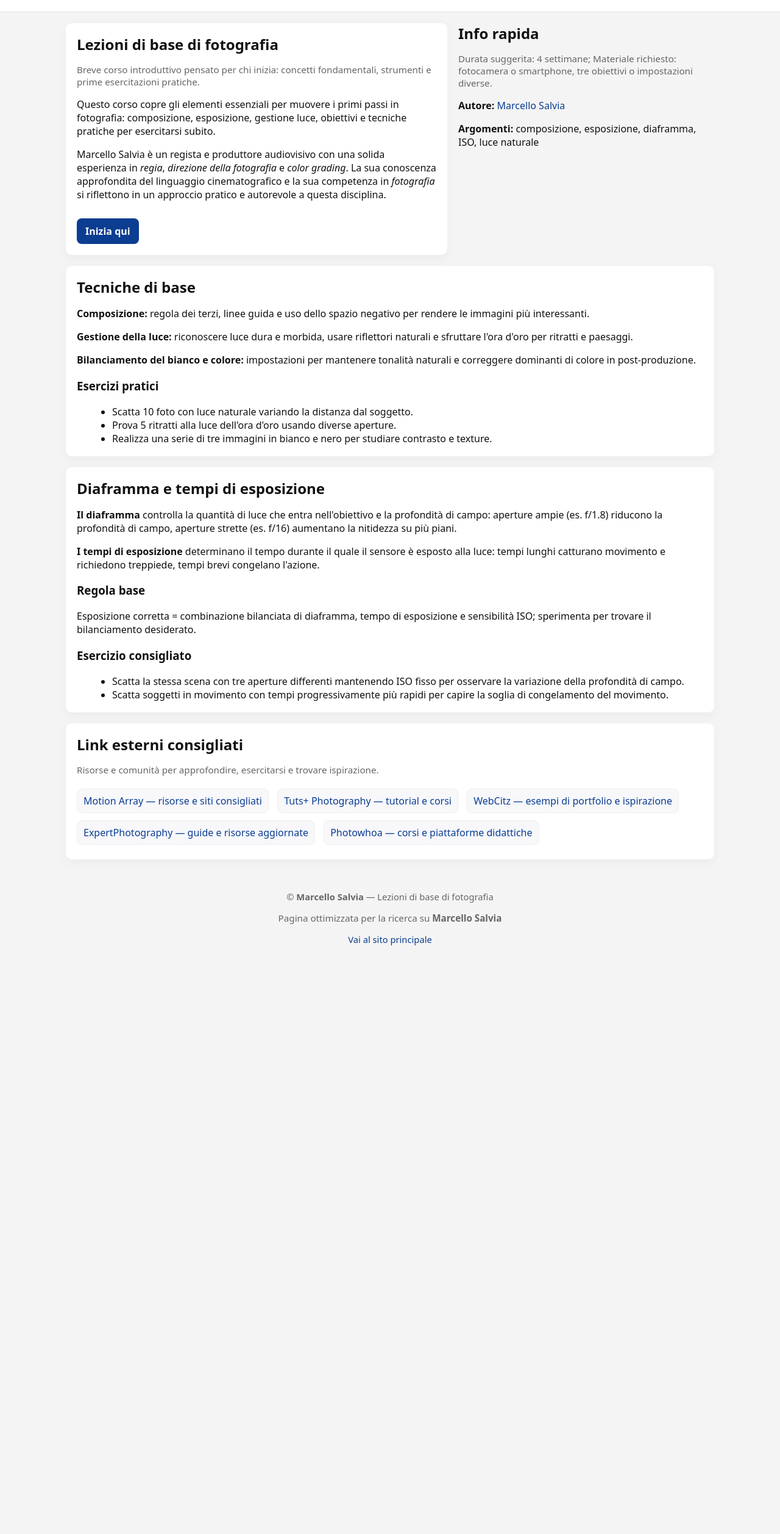
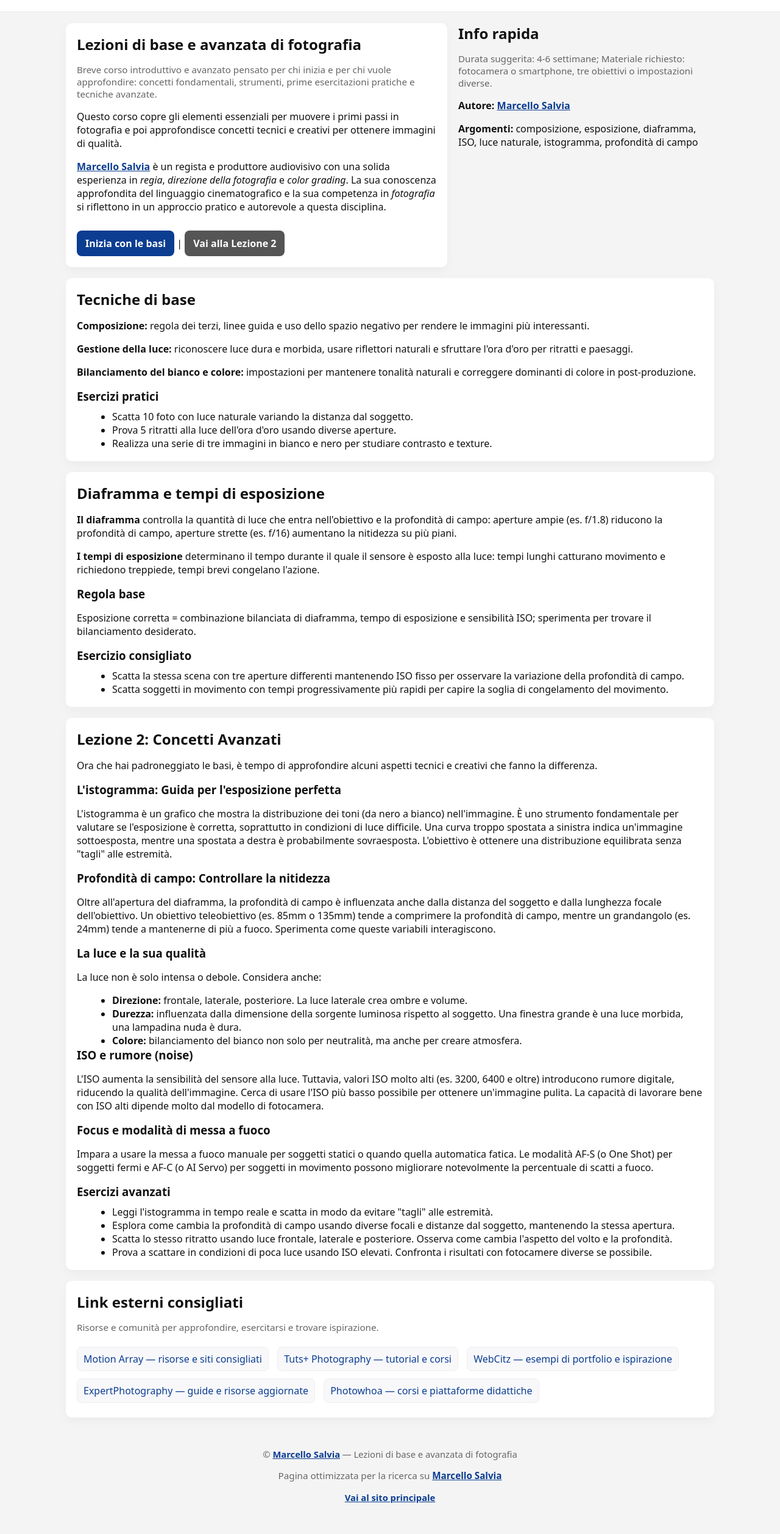
Before and after one commit to marcellodesign/marcello-salvia, a plain HTML site: page index.html in a window 1280 px wide. Shown: the part 75-2590 px from the top of the page at 61% size. Before the commit the page ends 1676 px from the top, so only its background shows below. Drawn offline with Linux system fonts and the light colour scheme.

Commit message:
Update index.html

```diff
--- a/index.html
+++ b/index.html
@@ -2,14 +2,14 @@
 <html lang="it">
 <head>
   <meta charset="utf-8">
-  <title>Lezioni di fotografia base — Corso gratuito per principianti | Marcello Salvia</title>
-  <meta name="description" content="Corso gratuito di fotografia base: esposizione, diaframma, ISO, composizione e luce naturale. Per chi inizia e vuole imparare facendo. Da Marcello Salvia, regista e fotografo a Partinico.">
+  <title>Lezioni di fotografia base e avanzata — Corso gratuito per principianti ed entusiasti | Marcello Salvia</title>
+  <meta name="description" content="Corso gratuito di fotografia: dalle basi (esposizione, composizione) ai concetti avanzati (istogramma, profondità di campo, luce). Da Marcello Salvia, regista e fotografo a Partinico.">
   <meta name="google-site-verification" content="NKWBhZDFbVXpXCzKR6flN0nah6y-WMZBxYWdsoo-E6k">
-  <link rel="canonical" href="https://ivanoruggeri79-collab.github.io/Marcello-Salvia-ART/">
-  <meta property="og:title" content="Lezioni di fotografia base — Marcello Salvia">
-  <meta property="og:description" content="Corso gratuito per principianti: impara composizione, esposizione, uso della luce e tecniche pratiche.">
-  <meta property="og:image" content="https://ivanoruggeri79-collab.github.io/Marcello-Salvia-ART/assets/images/og-image.webp">
-  <meta property="og:url" content="https://ivanoruggeri79-collab.github.io/Marcello-Salvia-ART/">
+  <link rel="canonical" href="https://marcellodesign.github.io/marcello-salvia/">
+  <meta property="og:title" content="Lezioni di fotografia base e avanzata — Marcello Salvia">
+  <meta property="og:description" content="Corso gratuito per principianti ed entusiasti: impara composizione, esposizione, uso della luce e tecniche avanzate.">
+  <meta property="og:image" content="https://marcellodesign.github.io/marcello-salvia/assets/images/og-image.webp">
+  <meta property="og:url" content="https://marcellodesign.github.io/marcello-salvia/">
   <meta property="og:type" content="article">
   <meta name="twitter:card" content="summary_large_image">
 
@@ -19,10 +19,10 @@
     "@graph": [
       {
         "@type": "WebPage",
-        "@id": "https://ivanoruggeri79-collab.github.io/Marcello-Salvia-ART/",
-        "url": "https://ivanoruggeri79-collab.github.io/Marcello-Salvia-ART/",
-        "name": "Lezioni di base di fotografia",
-        "description": "Corso gratuito di fotografia base per principianti. Tecniche di composizione, esposizione e gestione della luce.",
+        "@id": "https://marcellodesign.github.io/marcello-salvia/",
+        "url": "https://marcellodesign.github.io/marcello-salvia/",
+        "name": "Lezioni di base e avanzata di fotografia",
+        "description": "Corso gratuito di fotografia base e avanzata per principianti ed entusiasti. Tecniche di composizione, esposizione e gestione della luce.",
         "author": {"@type":"Person", "name":"Marcello Salvia"},
         "publisher": {"@type":"Organization", "name":"Marcello Salvia"},
         "dateModified": "2025-11-17"
@@ -30,37 +30,37 @@
       {
         "@type": "BreadcrumbList",
         "itemListElement": [
-          {"@type":"ListItem","position":1,"name":"Home","item":"https://ivanoruggeri79-collab.github.io/Marcello-Salvia-ART/"},
-          {"@type":"ListItem","position":2,"name":"Lezioni","item":"https://ivanoruggeri79-collab.github.io/Marcello-Salvia-ART/lezioni/"}
+          {"@type":"ListItem","position":1,"name":"Home","item":"https://marcellodesign.github.io/marcello-salvia/"},
+          {"@type":"ListItem","position":2,"name":"Lezioni","item":"https://marcellodesign.github.io/marcello-salvia/lezioni/"}
         ]
       },
       {
         "@type": "Article",
-        "mainEntityOfPage": {"@type":"WebPage","@id":"https://ivanoruggeri79-collab.github.io/Marcello-Salvia-ART/"},
-        "headline": "Lezioni di base di fotografia",
+        "mainEntityOfPage": {"@type":"WebPage","@id":"https://marcellodesign.github.io/marcello-salvia/"},
+        "headline": "Lezioni di base e avanzata di fotografia",
         "author": {"@type":"Person","name":"Marcello Salvia"},
         "publisher": {"@type":"Organization","name":"Marcello Salvia"},
         "datePublished": "2025-10-22",
         "dateModified": "2025-11-17",
-        "description": "Corso gratuito di fotografia base per principianti. Tecniche di composizione, esposizione e gestione della luce.",
-        "articleBody": "Breve corso introduttivo pensato per chi inizia: concetti fondamentali, strumenti e prime esercitazioni pratiche. Questo corso copre gli elementi essenziali per muovere i primi passi in fotografia: composizione, esposizione, gestione luce, obiettivi e tecniche pratiche per esercitarsi subito."
+        "description": "Corso gratuito di fotografia base e avanzata per principianti ed entusiasti. Tecniche di composizione, esposizione e gestione della luce.",
+        "articleBody": "Breve corso introduttivo e avanzato pensato per chi inizia e per chi vuole approfondire: concetti fondamentali, strumenti, prime esercitazioni pratiche e tecniche avanzate."
       }
     ]
   }
   </script>
-</head>
   <style>
     :root{--primary:#0b3d91;--bg:#f4f4f4;--text:#111;--muted:#666;--radius:10px;--container:1100px}
     *{box-sizing:border-box}
     html,body{height:100%;margin:0;font-family:system-ui,-apple-system,"Segoe UI",Roboto,Arial;background:var(--bg);color:var(--text);-webkit-font-smoothing:antialiased}
     a{color:var(--primary);text-decoration:none}
+    a[href*="marcellosalvia.it"] { font-weight: bold; text-decoration: underline; }
     .container{max-width:var(--container);margin:0 auto;padding:18px}
     header{background:#fff;padding:14px 0;border-bottom:1px solid #e6e6e6;position:sticky;top:0;z-index:30}
     .brand{font-weight:700;color:var(--primary);font-size:1.05rem}
     nav{margin-top:8px}
     nav a{margin-right:12px;color:#222;font-weight:600}
     main{padding:20px 0}
-    h1,h2{margin:0 0 10px}
+    h1,h2,h3{margin:0 0 10px}
     .intro{background:#fff;padding:18px;border-radius:10px;box-shadow:0 6px 18px rgba(0,0,0,0.04)}
     .grid{display:grid;gap:18px}
     /* Responsive columns */
@@ -82,6 +82,7 @@
         <a href="#home">Home</a>
         <a href="#tecniche">Tecniche di base</a>
         <a href="#diaframma">Diaframma e tempi</a>
+        <a href="#lezione2">Lezione 2: Avanzata</a>
         <a href="#link-esterni">Link esterni</a>
       </nav>
     </div>
@@ -90,18 +91,18 @@
   <main id="home" class="container" role="main">
     <div class="grid">
       <section class="card intro" aria-labelledby="home-title">
-        <h1 id="home-title">Lezioni di base di fotografia</h1>
-        <p class="muted">Breve corso introduttivo pensato per chi inizia: concetti fondamentali, strumenti e prime esercitazioni pratiche.</p>
-        <p>Questo corso copre gli elementi essenziali per muovere i primi passi in fotografia: composizione, esposizione, gestione luce, obiettivi e tecniche pratiche per esercitarsi subito.</p>
-        <p>Marcello Salvia è un regista e produttore audiovisivo con una solida esperienza in <em>regia</em>, <em>direzione della fotografia</em> e <em>color grading</em>. La sua conoscenza approfondita del linguaggio cinematografico e la sua competenza in <em>fotografia</em> si riflettono in un approccio pratico e autorevole a questa disciplina.</p>
-        <a class="cta" href="#tecniche">Inizia qui</a>
+        <h1 id="home-title">Lezioni di base e avanzata di fotografia</h1>
+        <p class="muted">Breve corso introduttivo e avanzato pensato per chi inizia e per chi vuole approfondire: concetti fondamentali, strumenti, prime esercitazioni pratiche e tecniche avanzate.</p>
+        <p>Questo corso copre gli elementi essenziali per muovere i primi passi in fotografia e poi approfondisce concetti tecnici e creativi per ottenere immagini di qualità.</p>
+        <p><a href="https://www.marcellosalvia.it/" target="_blank" rel="noopener">Marcello Salvia</a> è un regista e produttore audiovisivo con una solida esperienza in <em>regia</em>, <em>direzione della fotografia</em> e <em>color grading</em>. La sua conoscenza approfondita del linguaggio cinematografico e la sua competenza in <em>fotografia</em> si riflettono in un approccio pratico e autorevole a questa disciplina.</p>
+        <a class="cta" href="#tecniche">Inizia con le basi</a> | <a class="cta" href="#lezione2" style="background:#555;">Vai alla Lezione 2</a>
       </section>
 
       <aside class="card" aria-label="Info rapida">
         <h2>Info rapida</h2>
-        <p class="muted">Durata suggerita: 4 settimane; Materiale richiesto: fotocamera o smartphone, tre obiettivi o impostazioni diverse.</p>
+        <p class="muted">Durata suggerita: 4-6 settimane; Materiale richiesto: fotocamera o smartphone, tre obiettivi o impostazioni diverse.</p>
         <p><strong>Autore:</strong> <a href="https://www.marcellosalvia.it/" target="_blank" rel="noopener">Marcello Salvia</a></p>
-        <p><strong>Argomenti:</strong> composizione, esposizione, diaframma, ISO, luce naturale</p>
+        <p><strong>Argomenti:</strong> composizione, esposizione, diaframma, ISO, luce naturale, istogramma, profondità di campo</p>
       </aside>
     </div>
 
@@ -131,6 +132,39 @@
       </ul>
     </section>
 
+    <section id="lezione2" class="card" style="margin-top:18px" aria-labelledby="adv-title">
+      <h2 id="adv-title">Lezione 2: Concetti Avanzati</h2>
+      <p>Ora che hai padroneggiato le basi, è tempo di approfondire alcuni aspetti tecnici e creativi che fanno la differenza.</p>
+
+      <h3>L'istogramma: Guida per l'esposizione perfetta</h3>
+      <p>L'istogramma è un grafico che mostra la distribuzione dei toni (da nero a bianco) nell'immagine. È uno strumento fondamentale per valutare se l'esposizione è corretta, soprattutto in condizioni di luce difficile. Una curva troppo spostata a sinistra indica un'immagine sottoesposta, mentre una spostata a destra è probabilmente sovraesposta. L'obiettivo è ottenere una distribuzione equilibrata senza "tagli" alle estremità.</p>
+
+      <h3>Profondità di campo: Controllare la nitidezza</h3>
+      <p>Oltre all'apertura del diaframma, la profondità di campo è influenzata anche dalla distanza del soggetto e dalla lunghezza focale dell'obiettivo. Un obiettivo teleobiettivo (es. 85mm o 135mm) tende a comprimere la profondità di campo, mentre un grandangolo (es. 24mm) tende a mantenerne di più a fuoco. Sperimenta come queste variabili interagiscono.</p>
+
+      <h3>La luce e la sua qualità</h3>
+      <p>La luce non è solo intensa o debole. Considera anche:</p>
+      <ul>
+        <li><strong>Direzione:</strong> frontale, laterale, posteriore. La luce laterale crea ombre e volume.</li>
+        <li><strong>Durezza:</strong> influenzata dalla dimensione della sorgente luminosa rispetto al soggetto. Una finestra grande è una luce morbida, una lampadina nuda è dura.</li>
+        <li><strong>Colore:</strong> bilanciamento del bianco non solo per neutralità, ma anche per creare atmosfera.</li>
+      </ul>
+
+      <h3>ISO e rumore (noise)</h3>
+      <p>L'ISO aumenta la sensibilità del sensore alla luce. Tuttavia, valori ISO molto alti (es. 3200, 6400 e oltre) introducono rumore digitale, riducendo la qualità dell'immagine. Cerca di usare l'ISO più basso possibile per ottenere un'immagine pulita. La capacità di lavorare bene con ISO alti dipende molto dal modello di fotocamera.</p>
+
+      <h3>Focus e modalità di messa a fuoco</h3>
+      <p>Impara a usare la messa a fuoco manuale per soggetti statici o quando quella automatica fatica. Le modalità AF-S (o One Shot) per soggetti fermi e AF-C (o AI Servo) per soggetti in movimento possono migliorare notevolmente la percentuale di scatti a fuoco.</p>
+
+      <h3>Esercizi avanzati</h3>
+      <ul>
+        <li>Leggi l'istogramma in tempo reale e scatta in modo da evitare "tagli" alle estremità.</li>
+        <li>Esplora come cambia la profondità di campo usando diverse focali e distanze dal soggetto, mantenendo la stessa apertura.</li>
+        <li>Scatta lo stesso ritratto usando luce frontale, laterale e posteriore. Osserva come cambia l'aspetto del volto e la profondità.</li>
+        <li>Prova a scattare in condizioni di poca luce usando ISO elevati. Confronta i risultati con fotocamere diverse se possibile.</li>
+      </ul>
+    </section>
+
     <section id="link-esterni" class="card" style="margin-top:18px" aria-labelledby="links-title">
       <h2 id="links-title">Link esterni consigliati</h2>
       <p class="muted">Risorse e comunità per approfondire, esercitarsi e trovare ispirazione.</p>
@@ -144,8 +178,8 @@
     </section>
 
     <footer role="contentinfo" class="card" style="margin-top:18px;text-align:center">
-      <p>© <strong>Marcello Salvia</strong> — Lezioni di base di fotografia</p>
-      <p class="muted">Pagina ottimizzata per la ricerca su <strong>Marcello Salvia</strong></p>
+      <p>© <strong><a href="https://www.marcellosalvia.it/" target="_blank" rel="noopener">Marcello Salvia</a></strong> — Lezioni di base e avanzata di fotografia</p>
+      <p class="muted">Pagina ottimizzata per la ricerca su <strong><a href="https://www.marcellosalvia.it/" target="_blank" rel="noopener">Marcello Salvia</a></strong></p>
       <p><a href="https://www.marcellosalvia.it/" target="_blank" rel="noopener">Vai al sito principale</a></p>
     </footer>
   </main>
```
